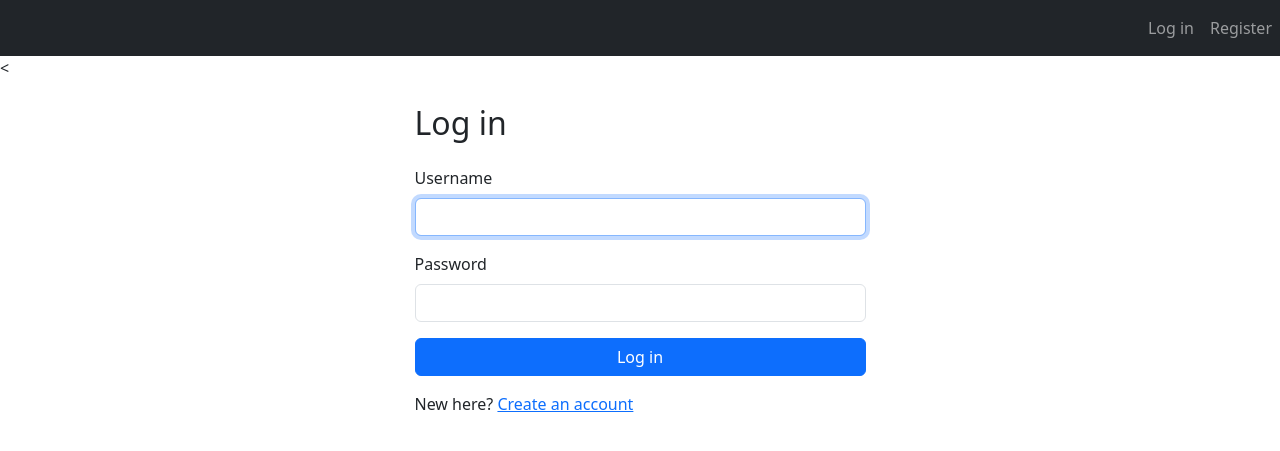
After one commit to Pushpa732/marketflow, a Django app: page /accounts/login/ in a window 1280 px wide. The commit adds this page. Shown: the top 451 px of the page. Run offline with Django 5.2, Linux system fonts and the light colour scheme.

Commit message:
Add login and logout

```diff
--- a/accounts/forms.py
+++ b/accounts/forms.py
@@ -1,5 +1,5 @@
 from django import forms
-from django.contrib.auth.forms import UserCreationForm
+from django.contrib.auth.forms import AuthenticationForm, UserCreationForm
 
 from .models import User
 
@@ -21,3 +21,11 @@ class RegisterForm(UserCreationForm):
         for name, field in self.fields.items():
             css_class = "form-select" if name == "role" else "form-control"
             field.widget.attrs["class"] = css_class
+
+
+
+class LoginForm(AuthenticationForm):
+    def __init__(self, *args, **kwargs):
+        super().__init__(*args, **kwargs)
+        for field in self.fields.values():
+            field.widget.attrs["class"] = "form-control"
--- a/accounts/urls.py
+++ b/accounts/urls.py
@@ -1,9 +1,20 @@
+from django.contrib.auth import views as auth_views
 from django.urls import path
 
 from . import views
+from .forms import LoginForm
 
 app_name = "accounts"
 
 urlpatterns = [
     path("register/", views.register, name="register"),
+    path(
+        "login/",
+        auth_views.LoginView.as_view(
+            template_name="accounts/login.html",
+            authentication_form=LoginForm,
+        ),
+        name="login",
+    ),
+    path("logout/", auth_views.LogoutView.as_view(), name="logout"),
 ]
--- a/config/settings.py
+++ b/config/settings.py
@@ -123,3 +123,6 @@ MAILERS = {
 }
 MEDIA_URL = "/media/"
 MEDIA_ROOT = BASE_DIR / "media"
+LOGIN_URL = "accounts:login"
+LOGIN_REDIRECT_URL = "marketplace:home"
+LOGOUT_REDIRECT_URL = "marketplace:home"
--- /dev/null
+++ b/templates/accounts/login.html
@@ -0,0 +1,34 @@
+{% extends "base.html" %}
+
+{% block title %}Log in | MarketFlow{% endblock %}
+
+{% block content %}
+<div class="row justify-content-center">
+  <div class="col-md-8 col-lg-5">
+    <h2 class="mb-4">Log in</h2>
+
+    <form method="post" novalidate>
+      {% csrf_token %}
+
+      {% for error in form.non_field_errors %}
+        <div class="alert alert-danger">{{ error }}</div>
+      {% endfor %}
+
+      <div class="mb-3">
+        <label class="form-label" for="{{ form.username.id_for_label }}">Username</label>
+        {{ form.username }}
+      </div>
+
+      <div class="mb-3">
+        <label class="form-label" for="{{ form.password.id_for_label }}">Password</label>
+        {{ form.password }}
+      </div>
+
+      <input type="hidden" name="next" value="{{ next }}">
+      <button type="submit" class="btn btn-primary w-100">Log in</button>
+    </form>
+
+    <p class="mt-3">New here? <a href="{% url 'accounts:register' %}">Create an account</a></p>
+  </div>
+</div>
+{% endblock %}
--- a/templates/base.html
+++ b/templates/base.html
@@ -8,16 +8,18 @@
 </head>
 <body>
    <nav class="navbar navbar-expand-lg navbar-dark bg-dark">
-    <div class="container">
-      <a class="navbar-brand" href="{% url 'marketplace:home' %}">MarketFlow</a>
-      <div class="navbar-nav ms-auto">
+          <div class="navbar-nav ms-auto align-items-lg-center">
         {% if user.is_authenticated %}
-          <span class="navbar-text">Hello, {{ user.username }}</span>
+          <span class="navbar-text me-3">Hello, {{ user.username }}</span>
+          <form method="post" action="{% url 'accounts:logout' %}" class="d-inline">
+            {% csrf_token %}
+            <button type="submit" class="btn btn-outline-light btn-sm">Log out</button>
+          </form>
         {% else %}
+          <a class="nav-link" href="{% url 'accounts:login' %}">Log in</a>
           <a class="nav-link" href="{% url 'accounts:register' %}">Register</a>
         {% endif %}
       </div>
-    </div>
   </nav>
 
   <<main class="container py-4">
```
